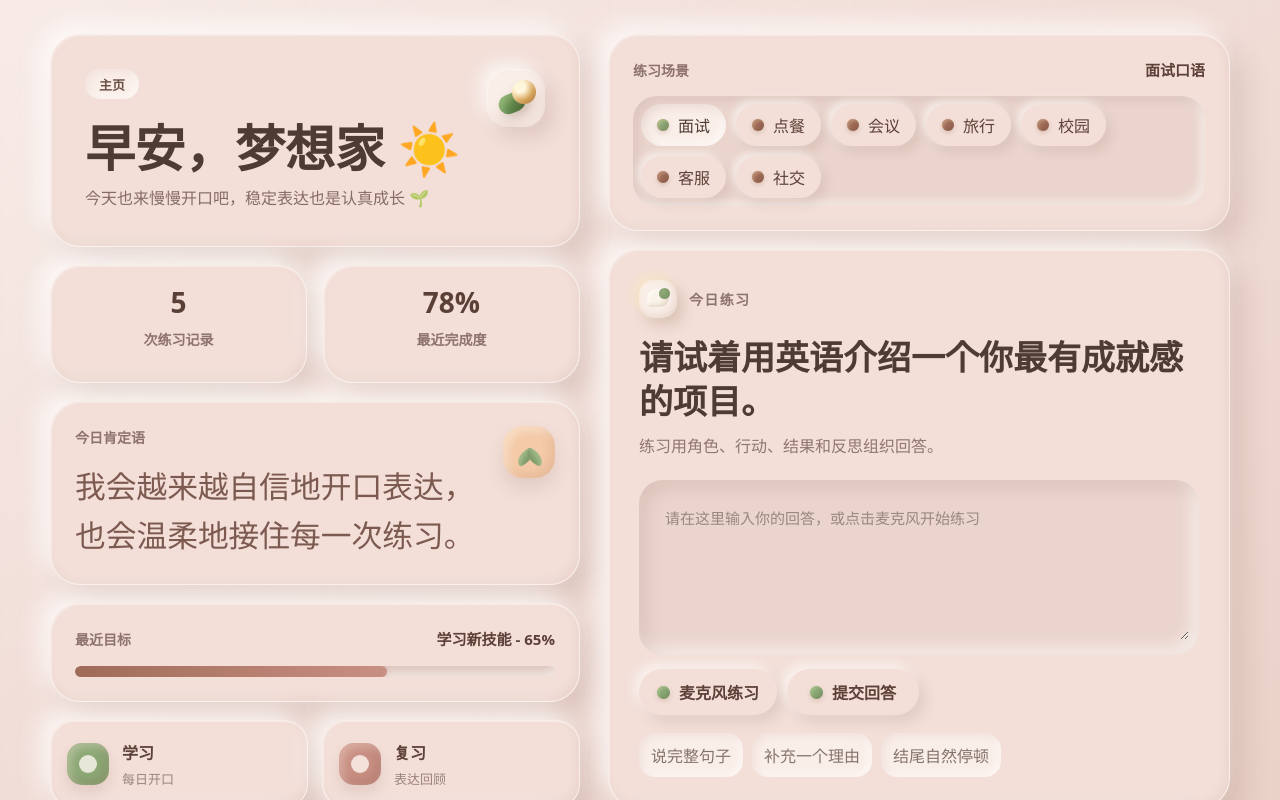
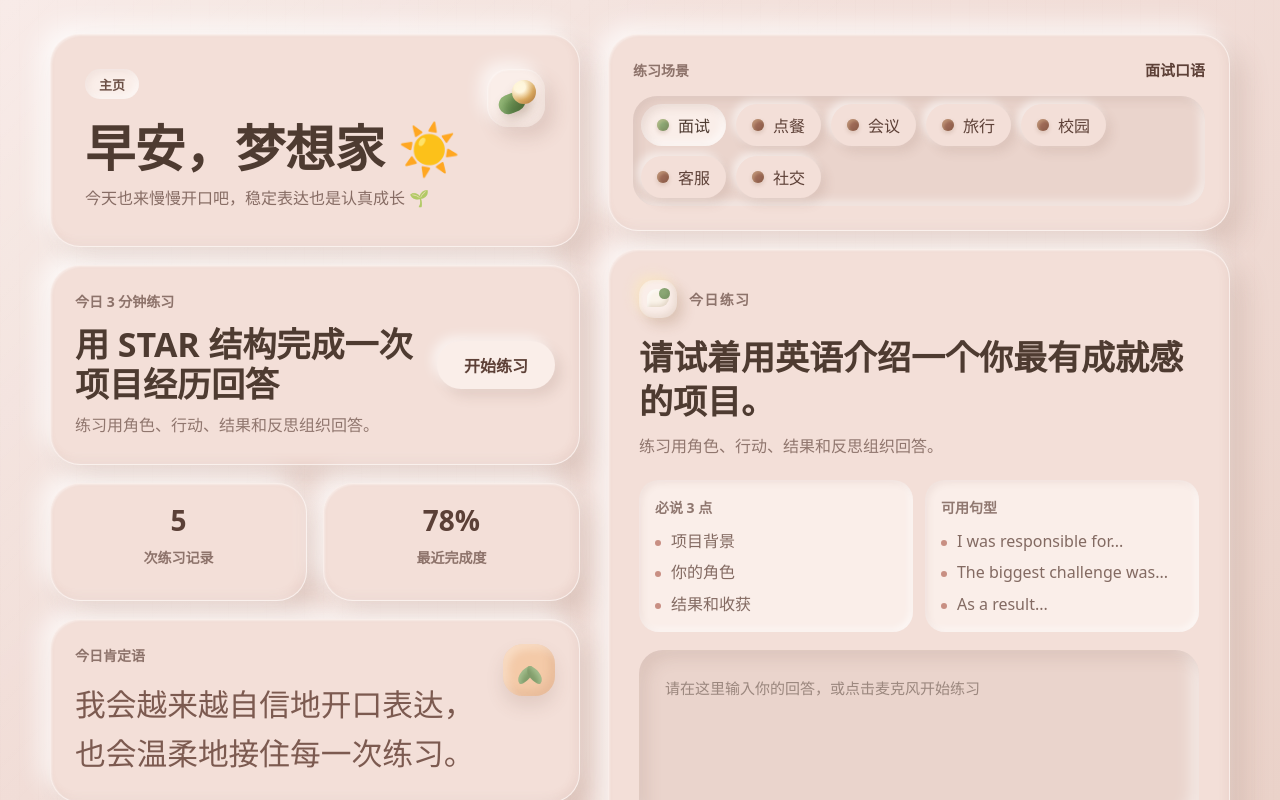
Before and after one commit to 1306751747/speaklab-speaking-coach, a Next.js app: page / in a window 1280 px wide. Both pictures are taken after a click on the button 640 px from the left and 400 px from the top of the page. Built offline with nearby package versions, Linux system fonts and the light colour scheme.

Commit message:
feat: add task-based practice flow

```diff
--- a/src/app/globals.css
+++ b/src/app/globals.css
@@ -1174,6 +1174,47 @@ button {
   gap: 16px;
 }
 
+.daily-practice-card {
+  display: flex;
+  align-items: center;
+  justify-content: space-between;
+  gap: 18px;
+  padding: 24px;
+}
+
+.daily-practice-card h2 {
+  margin: 12px 0 8px;
+  color: #4e3b31;
+  font-size: clamp(24px, 3vw, 34px);
+  line-height: 1.18;
+}
+
+.daily-practice-card p {
+  margin: 0;
+  color: rgba(93, 64, 55, 0.66);
+  line-height: 1.7;
+}
+
+.daily-practice-card button {
+  min-width: 118px;
+  min-height: 48px;
+  flex: 0 0 auto;
+  border: 0;
+  border-radius: 999px;
+  color: #5d4037;
+  background: var(--coach-clay-soft);
+  font-weight: 800;
+  box-shadow:
+    -5px -5px 11px rgba(255, 255, 255, 0.58),
+    6px 7px 13px rgba(122, 82, 68, 0.14);
+}
+
+.daily-practice-card button:active {
+  box-shadow:
+    inset 5px 5px 10px rgba(122, 82, 68, 0.12),
+    inset -5px -5px 10px rgba(255, 255, 255, 0.54);
+}
+
 .metric-card {
   min-height: 118px;
   padding: 22px 18px;
@@ -1414,6 +1455,49 @@ button {
   line-height: 1.7;
 }
 
+.task-helper-grid {
+  display: grid;
+  grid-template-columns: 1fr 1fr;
+  gap: 12px;
+  margin: 18px 0;
+}
+
+.task-helper-grid > div {
+  min-width: 0;
+  padding: 16px;
+  border-radius: 20px;
+  background: var(--coach-clay-soft);
+  box-shadow:
+    inset 3px 3px 7px rgba(122, 82, 68, 0.08),
+    inset -3px -3px 7px rgba(255, 255, 255, 0.55);
+}
+
+.task-helper-grid ul {
+  display: grid;
+  gap: 8px;
+  margin: 12px 0 0;
+  padding: 0;
+  list-style: none;
+}
+
+.task-helper-grid li {
+  position: relative;
+  padding-left: 16px;
+  color: rgba(93, 64, 55, 0.76);
+  line-height: 1.45;
+}
+
+.task-helper-grid li::before {
+  position: absolute;
+  left: 0;
+  top: 0.62em;
+  width: 6px;
+  height: 6px;
+  content: "";
+  border-radius: 50%;
+  background: var(--coach-rose);
+}
+
 .panel-heading {
   display: flex;
   align-items: center;
@@ -1528,6 +1612,53 @@ button {
     inset 5px 0 0 rgba(200, 143, 131, 0.72);
 }
 
+.session-summary {
+  display: grid;
+  gap: 12px;
+  padding: 18px;
+  border-radius: 22px;
+  background: var(--coach-clay);
+  box-shadow:
+    inset 4px 4px 9px rgba(122, 82, 68, 0.08),
+    inset -4px -4px 9px rgba(255, 255, 255, 0.5);
+}
+
+.session-summary > p {
+  margin: 0;
+  color: rgba(93, 64, 55, 0.66);
+  line-height: 1.65;
+}
+
+.summary-grid {
+  display: grid;
+  gap: 10px;
+}
+
+.summary-grid article {
+  padding: 14px;
+  border-radius: 18px;
+  background: var(--coach-clay-soft);
+  box-shadow:
+    -3px -3px 7px rgba(255, 255, 255, 0.48),
+    4px 5px 10px rgba(122, 82, 68, 0.1);
+}
+
+.summary-grid b,
+.summary-grid p {
+  display: block;
+  margin: 0;
+}
+
+.summary-grid b {
+  color: #5d4037;
+}
+
+.summary-grid p {
+  margin-top: 7px;
+  color: rgba(93, 64, 55, 0.68);
+  line-height: 1.55;
+}
+
 @media (max-width: 980px) {
   .growth-dashboard {
     grid-template-columns: 1fr;
@@ -1540,7 +1671,8 @@ button {
   }
 
   .welcome-card,
-  .affirmation-card {
+  .affirmation-card,
+  .daily-practice-card {
     display: grid;
   }
 
@@ -1550,7 +1682,8 @@ button {
 
   .metric-row,
   .module-grid,
-  .score-dashboard {
+  .score-dashboard,
+  .task-helper-grid {
     grid-template-columns: 1fr;
   }
 
--- a/src/app/page.jsx
+++ b/src/app/page.jsx
@@ -17,49 +17,77 @@ const scenarios = [
     label: "面试",
     title: "面试口语",
     prompt: "请试着用英语介绍一个你最有成就感的项目。",
-    goal: "练习用角色、行动、结果和反思组织回答。"
+    goal: "练习用角色、行动、结果和反思组织回答。",
+    task: "用 STAR 结构完成一次项目经历回答",
+    duration: "3 分钟",
+    mustSay: ["项目背景", "你的角色", "结果和收获"],
+    patterns: ["I was responsible for...", "The biggest challenge was...", "As a result..."]
   },
   {
     id: "restaurant",
     label: "点餐",
     title: "点餐表达",
     prompt: "请试着用英语完成一次温柔自然的点餐对话。",
-    goal: "练习偏好、忌口、询问推荐和确认订单。"
+    goal: "练习偏好、忌口、询问推荐和确认订单。",
+    task: "完成推荐询问、忌口说明和订单确认",
+    duration: "3 分钟",
+    mustSay: ["你想点什么", "是否有忌口", "确认订单"],
+    patterns: ["What do you recommend?", "I am allergic to...", "Could you confirm my order?"]
   },
   {
     id: "meeting",
     label: "会议",
     title: "会议沟通",
     prompt: "请试着用英语说说你最近的进展和变化。",
-    goal: "练习简洁汇报、说明阻碍、提出方案和确认行动项。"
+    goal: "练习简洁汇报、说明阻碍、提出方案和确认行动项。",
+    task: "完成一次进展、阻碍和下一步汇报",
+    duration: "3 分钟",
+    mustSay: ["最近进展", "当前阻碍", "下一步行动"],
+    patterns: ["Here is my progress...", "The main blocker is...", "Next, I will..."]
   },
   {
     id: "travel",
     label: "旅行",
     title: "旅行沟通",
     prompt: "请试着用英语说明你的入住需求和今天的旅行安排。",
-    goal: "练习酒店入住、交通询问、行程安排和礼貌确认。"
+    goal: "练习酒店入住、交通询问、行程安排和礼貌确认。",
+    task: "完成酒店入住确认和交通询问",
+    duration: "3 分钟",
+    mustSay: ["预订信息", "入住时间", "交通需求"],
+    patterns: ["I have a reservation under...", "Could I check in now?", "How can I get to...?"]
   },
   {
     id: "campus",
     label: "校园",
     title: "校园交流",
     prompt: "请试着用英语和同学讨论一次课程任务或学习计划。",
-    goal: "练习课堂讨论、学习计划、同学协作和观点表达。"
+    goal: "练习课堂讨论、学习计划、同学协作和观点表达。",
+    task: "和同学说明学习计划并提出协作请求",
+    duration: "3 分钟",
+    mustSay: ["课程任务", "你的计划", "需要的帮助"],
+    patterns: ["For this assignment...", "My plan is to...", "Could we work together on...?"]
   },
   {
     id: "support",
     label: "客服",
     title: "客服求助",
     prompt: "请试着用英语描述你遇到的问题，并请求对方帮助解决。",
-    goal: "练习说明问题、补充细节、确认方案和表达感谢。"
+    goal: "练习说明问题、补充细节、确认方案和表达感谢。",
+    task: "清楚描述问题并确认解决方案",
+    duration: "3 分钟",
+    mustSay: ["遇到的问题", "已尝试的方法", "希望的解决方案"],
+    patterns: ["I am having trouble with...", "I have already tried...", "Could you help me with...?"]
   },
   {
     id: "social",
     label: "社交",
     title: "社交寒暄",
     prompt: "请试着用英语做一个轻松自然的自我介绍。",
-    goal: "练习兴趣表达、轻松寒暄、延展话题和自然回应。"
+    goal: "练习兴趣表达、轻松寒暄、延展话题和自然回应。",
+    task: "完成自我介绍并自然延展一个话题",
+    duration: "3 分钟",
+    mustSay: ["你的名字", "一个兴趣", "一个追问"],
+    patterns: ["Nice to meet you.", "I am interested in...", "What about you?"]
   }
 ];
 
@@ -310,6 +338,7 @@ function SpeakingApp({ active = true }) {
   const [turns, setTurns] = useState([]);
   const [listening, setListening] = useState(false);
   const recognitionRef = useRef(null);
+  const practiceRef = useRef(null);
 
   useEffect(() => {
     if (!active) return undefined;
@@ -339,6 +368,10 @@ function SpeakingApp({ active = true }) {
     window.speechSynthesis?.speak(utterance);
   };
 
+  const startDailyPractice = () => {
+    practiceRef.current?.scrollIntoView({ behavior: "smooth", block: "start" });
+  };
+
   return (
     <main className="app-shell">
       <section className="growth-dashboard">
@@ -354,6 +387,17 @@ function SpeakingApp({ active = true }) {
               <b />
             </span>
           </header>
+
+          <article className="daily-practice-card soft-card">
+            <div>
+              <span className="section-kicker">今日 3 分钟练习</span>
+              <h2>{scenario.task}</h2>
+              <p>{scenario.goal}</p>
+            </div>
+            <button type="button" onClick={startDailyPractice}>
+              开始练习
+            </button>
+          </article>
 
           <div className="metric-row">
             <article className="metric-card soft-card">
@@ -418,13 +462,31 @@ function SpeakingApp({ active = true }) {
             </div>
           </section>
 
-          <section className="coach-panel dialogue-panel soft-card">
+          <section className="coach-panel dialogue-panel soft-card" ref={practiceRef}>
             <div className="panel-heading">
               <span className="panel-icon panel-icon-dialogue" aria-hidden="true" />
               <span>今日练习</span>
             </div>
             <h2>{scenario.prompt}</h2>
             <p>{scenario.goal}</p>
+            <div className="task-helper-grid" aria-label="练习任务提示">
+              <div>
+                <span className="section-kicker">必说 3 点</span>
+                <ul>
+                  {scenario.mustSay.map((item) => (
+                    <li key={item}>{item}</li>
+                  ))}
+                </ul>
+              </div>
+              <div>
+                <span className="section-kicker">可用句型</span>
+                <ul>
+                  {scenario.patterns.map((item) => (
+                    <li key={item}>{item}</li>
+                  ))}
+                </ul>
+              </div>
+            </div>
             <div className="clay-input-shell">
               <textarea
                 value={draft}
@@ -456,6 +518,7 @@ function SpeakingApp({ active = true }) {
             </div>
             <ScoreDashboard latest={turns[0]?.analysis} />
             <CorrectionList latest={turns[0]?.analysis} />
+            <SessionSummary latest={turns[0]?.analysis} scenario={scenario} />
           </section>
         </aside>
       </section>
@@ -489,6 +552,40 @@ function CorrectionList({ latest }) {
       {items.map((item, index) => (
         <p key={index}>{item}</p>
       ))}
+    </div>
+  );
+}
+
+function SessionSummary({ latest, scenario }) {
+  if (!latest) {
+    return (
+      <div className="session-summary">
+        <span className="section-kicker">课后总结</span>
+        <p>完成一次回答后，这里会生成你的表达亮点、推荐改写和下次重点。</p>
+      </div>
+    );
+  }
+
+  const rewrite = scenario.patterns[0];
+  const focus = latest.relevance < 72 ? "下次重点补充场景关键词，让回答更贴近任务。" : "下次可以加入更具体的例子，让表达更有画面感。";
+
+  return (
+    <div className="session-summary">
+      <span className="section-kicker">课后总结</span>
+      <div className="summary-grid">
+        <article>
+          <b>表达亮点</b>
+          <p>你已经完成了本轮表达，整体意思比较清楚。</p>
+        </article>
+        <article>
+          <b>推荐改写</b>
+          <p>{rewrite}</p>
+        </article>
+        <article>
+          <b>下次重点</b>
+          <p>{focus}</p>
+        </article>
+      </div>
     </div>
   );
 }
```
